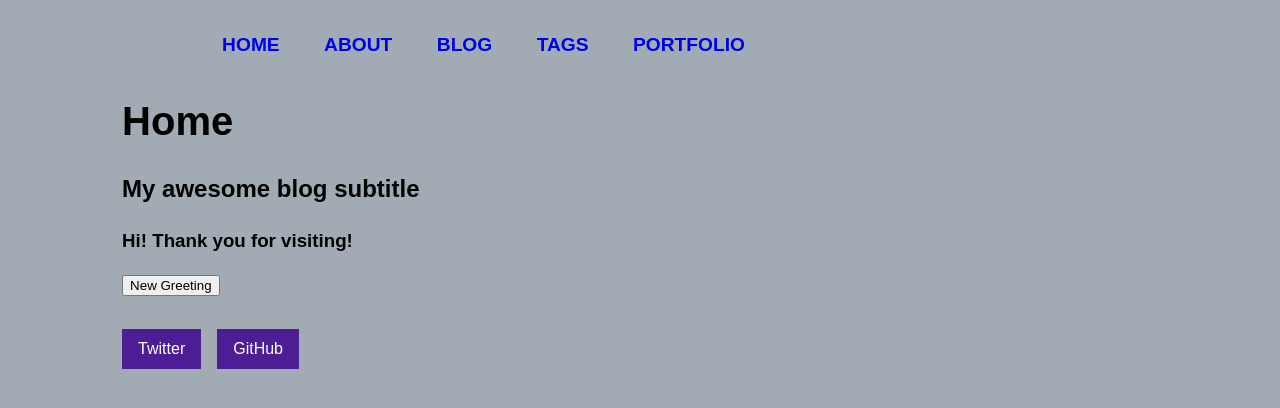
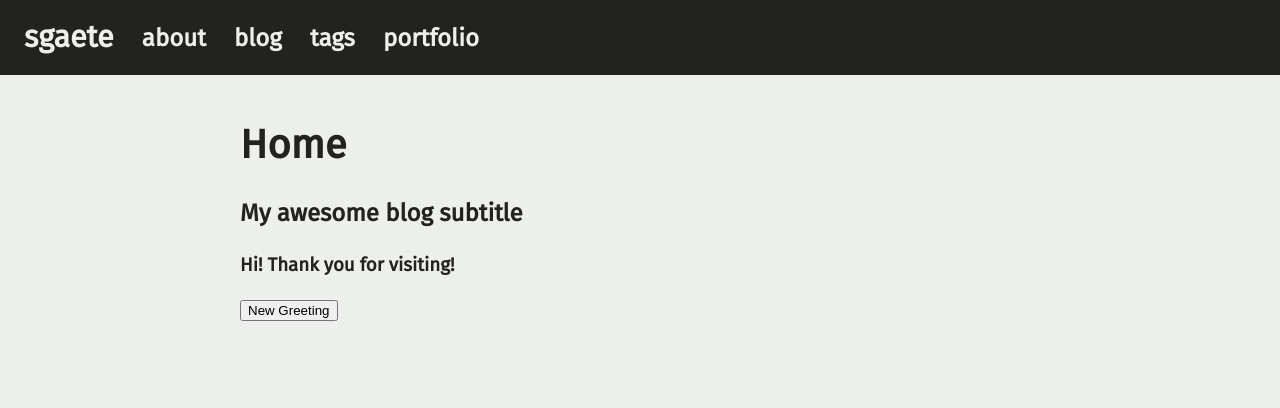
Before and after one commit to sgaete-lime/sgaete.github.io, an Astro site: page / in a window 1280 px wide. Built offline with nearby package versions, Linux system fonts and the light colour scheme; Astro itself is replaced by a stand-in of ours.

Commit message:
tidying up a lot

```diff
--- a/package.json
+++ b/package.json
@@ -12,6 +12,7 @@
     "@astrojs/preact": "^4.1.0",
     "@astrojs/rss": "^4.0.12",
     "@astrojs/svelte": "^7.1.0",
+    "@fontsource/fira-sans": "^5.2.6",
     "astro": "^5.11.0",
     "preact": "^10.27.0",
     "svelte": "^5.38.2",
--- a/src/components/Header.astro
+++ b/src/components/Header.astro
@@ -3,9 +3,21 @@ import Navigation from './Navigation.astro'
 import Hamburger from './Hamburger.astro'
 ---
 
-<header>
-    <nav>
-        <Hamburger />
-        <Navigation />
-    </nav>
+<header class="headerCon">
+  <nav>
+    <Hamburger />
+    <Navigation />
+  </nav>
 </header>
+
+<style>
+  .headerCon {
+    width: 100%;
+    height: 75px;
+    background-color: #22221f;
+    /* Use flexbox on the header to center the nav vertically */
+    display: inline-flex;
+    align-items: center;
+    vertical-align: top;
+  }
+</style>
--- a/src/components/Navigation.astro
+++ b/src/components/Navigation.astro
@@ -2,9 +2,18 @@
 ---
 
 <div class="nav-links">
-    <a href="/">Home</a>
+    <a href="/" class="hometext">sgaete</a>
     <a href="/about/">About</a>
     <a href="/blog/">Blog</a>
     <a href="/tags/">Tags</a>
     <a href="/portfolio">Portfolio</a>
 </div>
+
+<style>
+    .nav-links a{
+        vertical-align:middle;
+    }
+    .hometext {
+        font-size:1.9rem;
+    }
+</style>
--- a/src/layouts/BaseLayout.astro
+++ b/src/layouts/BaseLayout.astro
@@ -2,6 +2,7 @@
 import Header from '../components/Header.astro'
 import Footer from '../components/Footer.astro'
 
+import '@fontsource/fira-sans';
 import '../styles/global.css';
 
 const { pageTitle } = Astro.props
@@ -17,9 +18,10 @@ const { pageTitle } = Astro.props
 	</head>
 	<body>
         <Header />
+		<div class="true-body">
 		<h1>{pageTitle}</h1>
         <slot />
-		<Footer />
+		</div>
 		<script>
 			import "../scripts/menu.js";
 		</script>
--- a/src/styles/global.css
+++ b/src/styles/global.css
@@ -1,18 +1,20 @@
 html {
-    background-color: #a2abb3;
-    font-family: sans-serif;
+    background-color: #ecefeb;
+    font-family: "Fira Sans";
 }
 
 body {
     margin: 0 auto;
-    width: 100%;
-    max-width: 120ch;
-    padding: 1rem;
     line-height: 1.5;
+    width:100%;
 }
 
 * {
-    box-sizing: border-box;
+    box-sizing: content-box;
+}
+
+a {
+    color: #8feb4d;
 }
 
 h1 {
@@ -32,31 +34,42 @@ h1 {
     width: 40px;
     height: 5px;
     margin-bottom: 10px;
-    background-color: #ff9776;
+}
+
+.true-body {
+    max-width:50em;
+    margin: 0 auto;
+    padding: 1.5rem 1em;
+    color: #22221f;
 }
 
 .nav-links {
     width: 100%;
+    gap:1.5rem;
     top: 5rem;
-    left: 48px;
-    background-color: #ff9776;
-    display: none;
+    left: 5px;
+    color:#ecefeb;
+    text-decoration:none;
+    display: flex;
     margin: 0;
 }
 
 .nav-links a {
     display: block;
-    text-align: center;
-    padding: 10px 0;
+    color:#ecefeb;
+    gap:1.5rem;
+    padding-right:1.5rem;
     text-decoration: none;
-    font-size: 1.2rem;
+    font-size: 1.5rem;
     font-weight: bold;
-    text-transform: uppercase;
+    text-transform: lowercase;
 }
 
 .nav-links a:hover,
 .nav-links a:focus {
-    background-color: #ff9776;
+    text-decoration: underline;
+    text-underline-offset: 0.3rem;
+    text-decoration-color: #8feb4d;
 }
 
 .expanded {
@@ -65,16 +78,15 @@ h1 {
 
 @media screen and (min-width: 636px) {
     .nav-links {
-        margin-left: 5em;
+        margin-left: 1.5em;
         display: block;
-        position: static;
         width: auto;
         background: none;
     }
 
     .nav-links a {
         display: inline-block;
-        padding: 15px 20px;
+        gap:1.5rem;
     }
 
     .hamburger {
```
Also changed, not shown: src/pages/index.astro (line endings or trailing spaces), 1 other file.
